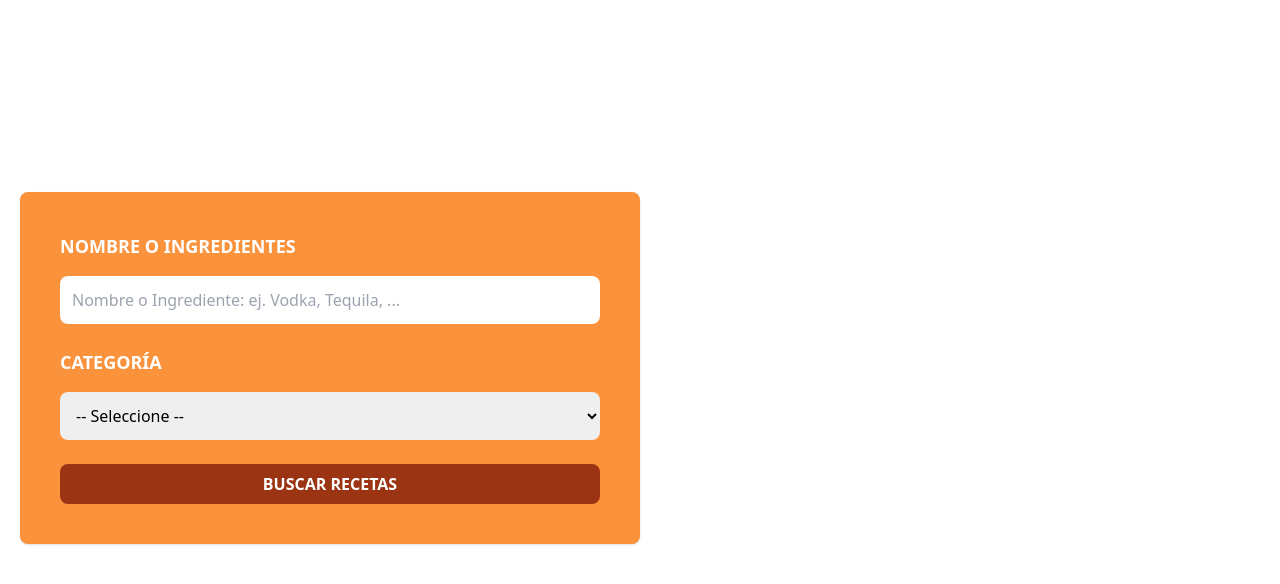
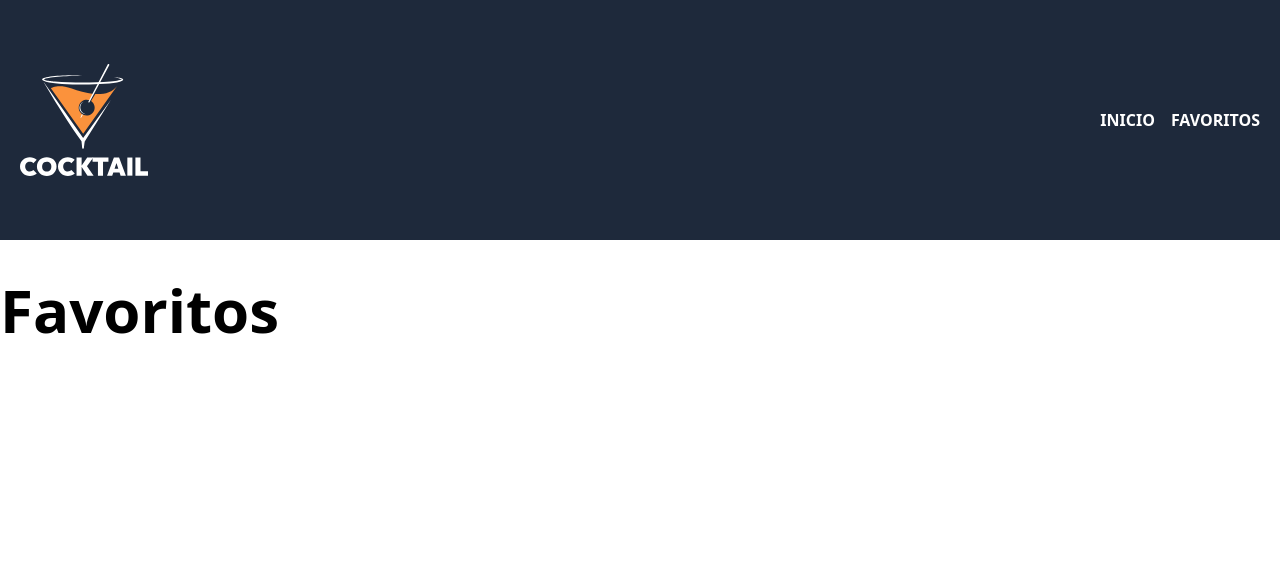
Before and after one commit to cdanilo22/BUSCADOR-BEBIDAS, a Vue app: page /favoritos in a window 1280 px wide. Shown: the top 584 px of the page. Built offline with nearby package versions, Linux system fonts and the light colour scheme.

Commit message:
Se añadieron dos rutas e imagen en el header de inicio

```diff
--- a/src/App.vue
+++ b/src/App.vue
@@ -1,7 +1,13 @@
 <script setup>
+  import {RouterView} from 'vue-router'
   import Header from './components/Header.vue';
 </script>
 
 <template>
    <Header/>
+
+   <main class="container mx-auto mt-10">
+    <RouterView/>
+   </main>
+
 </template>
--- a/src/components/Header.vue
+++ b/src/components/Header.vue
@@ -1,19 +1,49 @@
 <script setup>
+
+import {computed} from 'vue'
+import { RouterLink, useRoute } from 'vue-router';
+const route = useRoute()
+const paginaInicio = computed(() => route.name === 'inicio')
 
 </script>
 
 <template>
-    <header>
+    <header
+    class="bg-slate-800"
+    :class="{header: paginaInicio}"
+    >
         <div class="mx-auto container px-5 py-16">
-            <div>
+            <div class="flex justify-between items-center">
+                <div>
+                    <RouterLink
+                    :to="{name: 'inicio'}"
+                    >
+                     <img class="w-32" src="/img/logo.svg" alt="Logotipo">
+                    </RouterLink>
+                </div>
 
+                <nav class="flex gap-4">
+                    <RouterLink
+                    :to="{name: 'inicio'}"
+                    class="text-white uppercase font-bold"
+                    active-class="text-orange-500"
+                    >
+                        Inicio
+                    </RouterLink>
+
+                    <RouterLink
+                    :to="{name: 'favoritos'}"
+                    class="text-white uppercase font-bold"
+                    active-class="text-orange-500"
+                    >
+                        Favoritos
+                    </RouterLink>
+                </nav>
             </div>
-
-
-
         <form
          class="md:w-1/2 2xl:w-1/3 bg-orange-400 my-32 p-10 rounded-lg shadow space-y-6"
-        >
+         v-if="paginaInicio"
+         >
 
         <div class="space-y-4">
              <label
@@ -43,8 +73,16 @@
         class="bg-orange-800 hover:bg-orange-900 cursor-pointer text-white font-extrabold w-full p-2 rounded-lg uppercase"
         value="Buscar Recetas"
         >
-
         </form>
     </div>
     </header>
 </template>
+
+<style>
+    .header{
+        background-image: url('/public/img/bg.jpg');
+        background-size: cover;
+        background-position: center;
+    }
+
+</style>
--- a/src/router/index.js
+++ b/src/router/index.js
@@ -1,9 +1,20 @@
 import { createRouter, createWebHistory } from 'vue-router'
+import InicioView from '../views/InicioView.vue'
+import Favoritos from '../views/FavoritosView.vue'
 
 const router = createRouter({
   history: createWebHistory(import.meta.env.BASE_URL),
   routes: [
-
+      {
+        path: '/',
+        name: 'inicio',
+        component: InicioView
+      },
+      {
+        path: '/favoritos',
+        name: 'favoritos',
+        component: () => import ('../views/FavoritosView.vue')
+      }
   ]
 })
 
--- /dev/null
+++ b/src/views/FavoritosView.vue
@@ -0,0 +1,8 @@
+<script setup>
+
+</script>
+
+<template>
+    <h1 class="text-6xl font-extrabold">Favoritos</h1>
+
+</template>
--- /dev/null
+++ b/src/views/InicioView.vue
@@ -0,0 +1,8 @@
+<script setup>
+
+</script>
+
+<template>
+    <h1 class="text-6xl font-extrabold">Recetas</h1>
+
+</template>
```
